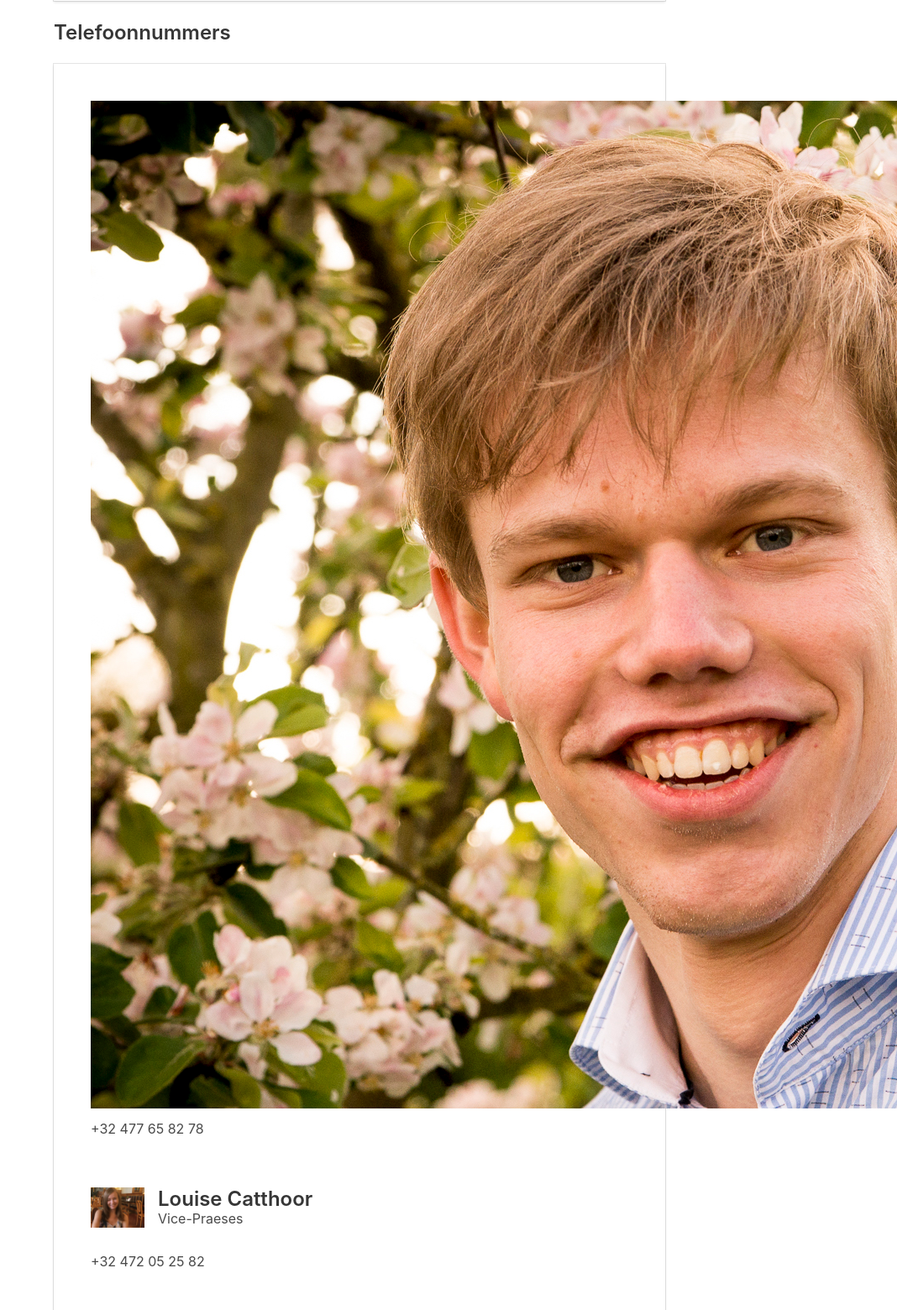
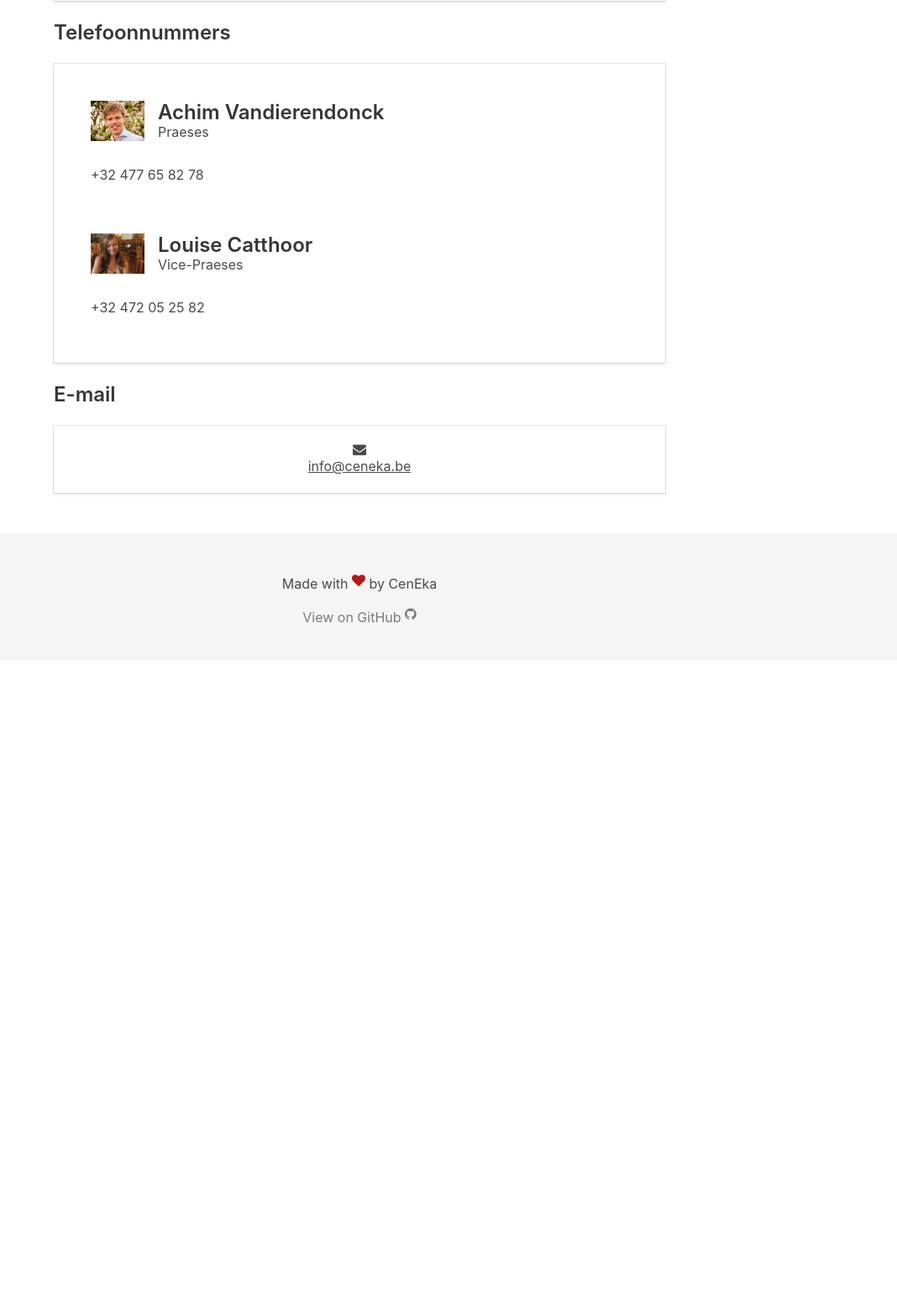
Before and after one commit to CenEkaGent/ceneka.ugent.be, a PHP site: page /about/ in a window 1280 px wide. Shown: the part 634-2194 px from the top of the page at 84% size, without its empty margins (212-1280 px from the left). After the commit the page ends 1375 px from the top, so only its background shows below. Run offline with PHP 8.4, Linux system fonts and the light colour scheme.

Commit message:
Fix large Achim

```diff
--- a/views/contact.php
+++ b/views/contact.php
@@ -45,7 +45,7 @@
                         <div class="card-content">
                             <div class="media">
                                 <div class="media-left">
-                                    <figure class="image is-64x48 is-marginless">
+                                    <figure class="image is-64x64 is-marginless">
                                         <img src="/assets/images/achim.png" alt="Company logo">
                                     </figure>
                                 </div>
```
